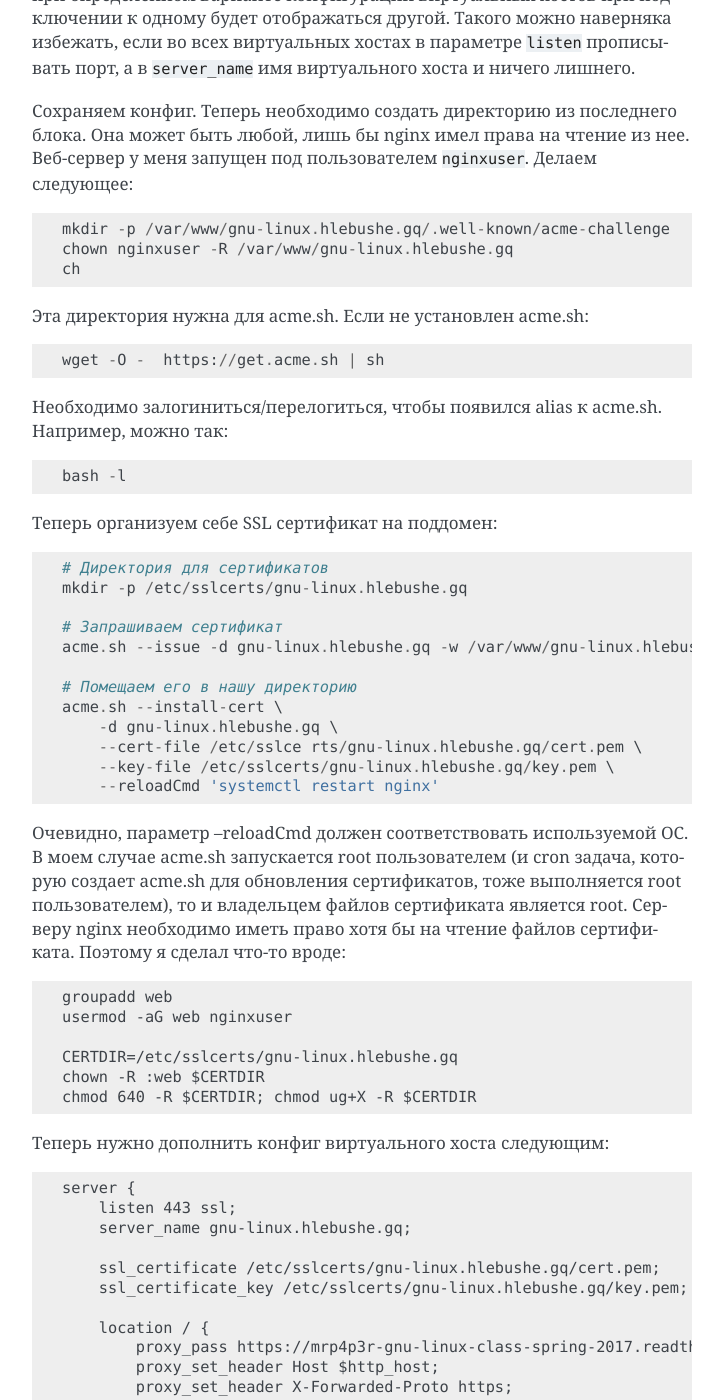
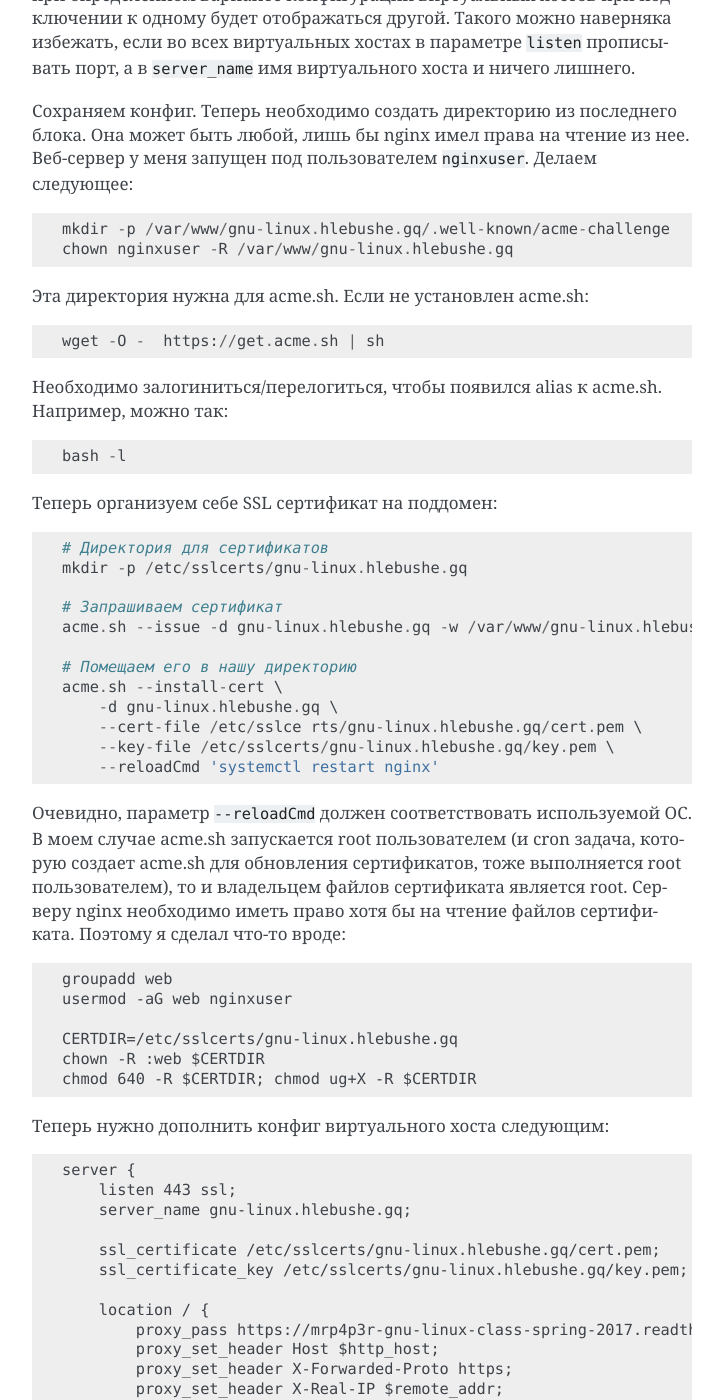
Before and after one commit to MrP4p3r/gnu-linux-class, a Sphinx documentation site: the page built from docs/other/rtd-alternate-domain.rst, in a window 1280 px wide and 1400 px high, scrolled down 1728 px. Shown: the whole window, without its empty margins (388-1111 px from the left). Built offline with Sphinx 7.4.7, drawn with Linux system fonts in a browser that asks for light colours; some of the changed text lies outside the part shown.

Commit message:
Фиксы в догонку

```diff
--- a/docs/other/rtd-alternate-domain.rst
+++ b/docs/other/rtd-alternate-domain.rst
@@ -85,7 +85,6 @@ Gерезагружаем bind9 и nginx::
 
     mkdir -p /var/www/gnu-linux.hlebushe.gq/.well-known/acme-challenge
     chown nginxuser -R /var/www/gnu-linux.hlebushe.gq
-    ch
 
 Эта директория нужна для acme.sh. Если не установлен acme.sh::
 
@@ -112,7 +111,7 @@ Gерезагружаем bind9 и nginx::
         --key-file /etc/sslcerts/gnu-linux.hlebushe.gq/key.pem \
         --reloadCmd 'systemctl restart nginx'
 
-Очевидно, параметр --reloadCmd должен соответствовать используемой ОС.
+Очевидно, параметр ``--reloadCmd`` должен соответствовать используемой ОС.
 В моем случае acme.sh запускается root пользователем (и cron задача, которую создает acme.sh для обновления сертификатов, тоже выполняется root пользователем), то и владельцем файлов сертификата является root. Серверу nginx необходимо иметь право хотя бы на чтение файлов сертификата. Поэтому я сделал что-то вроде::
 
     groupadd web
```
Also changed, not shown: other parts of docs/other/rtd-alternate-domain.rst (+1 -1 lines).
